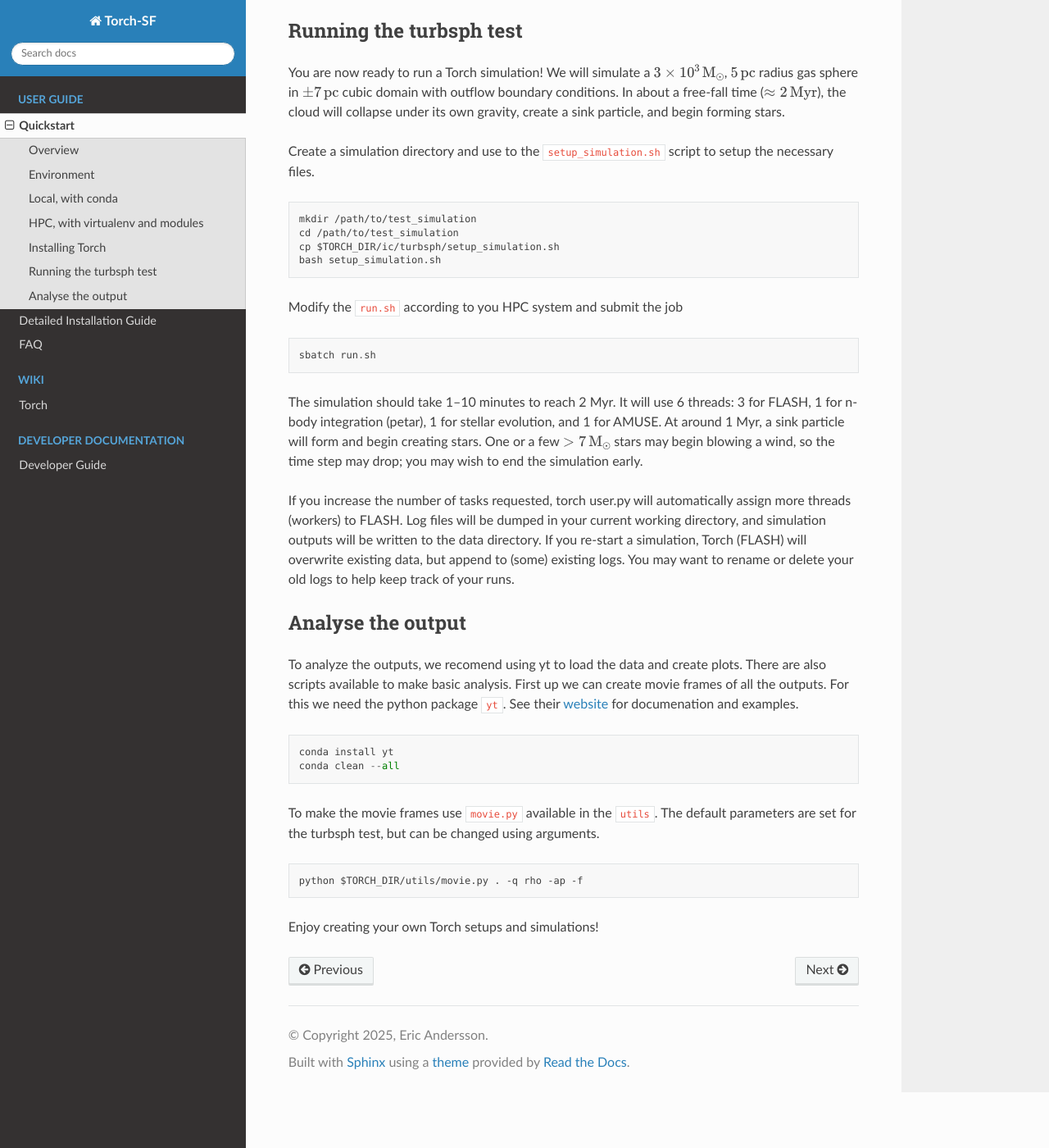
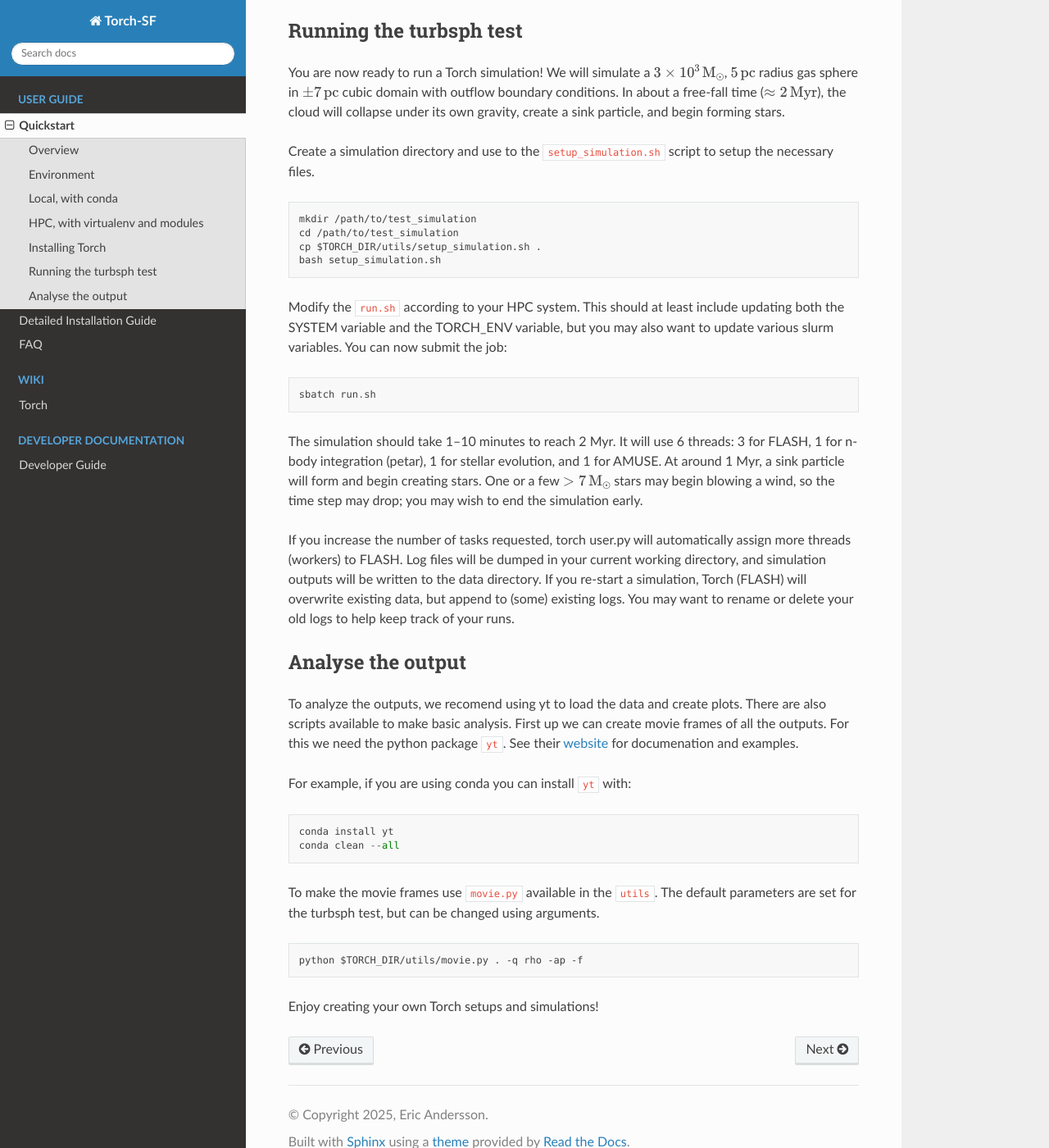
Before and after one commit to torch-sf/torch, a Sphinx documentation site: the page built from docs/rtd/source/manual/Quickstart.md, in a window 1280 px wide and 1400 px high, scrolled down 6554 px. Shown: the whole window at 82% size. Built offline with Sphinx 7.4.7 and the Read the Docs theme 3.1.0, drawn with Linux system fonts in a browser that asks for light colours.

Commit message:
Update Quickstart to fix path to setup_simulation.sh and clarify use of run.sh

````diff
--- a/docs/rtd/source/manual/Quickstart.md
+++ b/docs/rtd/source/manual/Quickstart.md
@@ -340,11 +340,13 @@ setup the necessary files.
 ```
 mkdir /path/to/test_simulation
 cd /path/to/test_simulation
-cp $TORCH_DIR/ic/turbsph/setup_simulation.sh
+cp $TORCH_DIR/utils/setup_simulation.sh .
 bash setup_simulation.sh
 ```
 
-Modify the `run.sh` according to you HPC system and submit the job
+Modify the `run.sh` according to your HPC system. This should at least include
+updating both the SYSTEM variable and the TORCH_ENV variable, but you may also
+want to update various slurm variables. You can now submit the job:
 ```
 sbatch run.sh
 ```
@@ -371,6 +373,7 @@ their [website][4] for documenation and examples.
 
 [4]:https://yt-project.org/
 
+For example, if you are using conda you can install `yt` with:
 ```
 conda install yt
 conda clean --all
````
